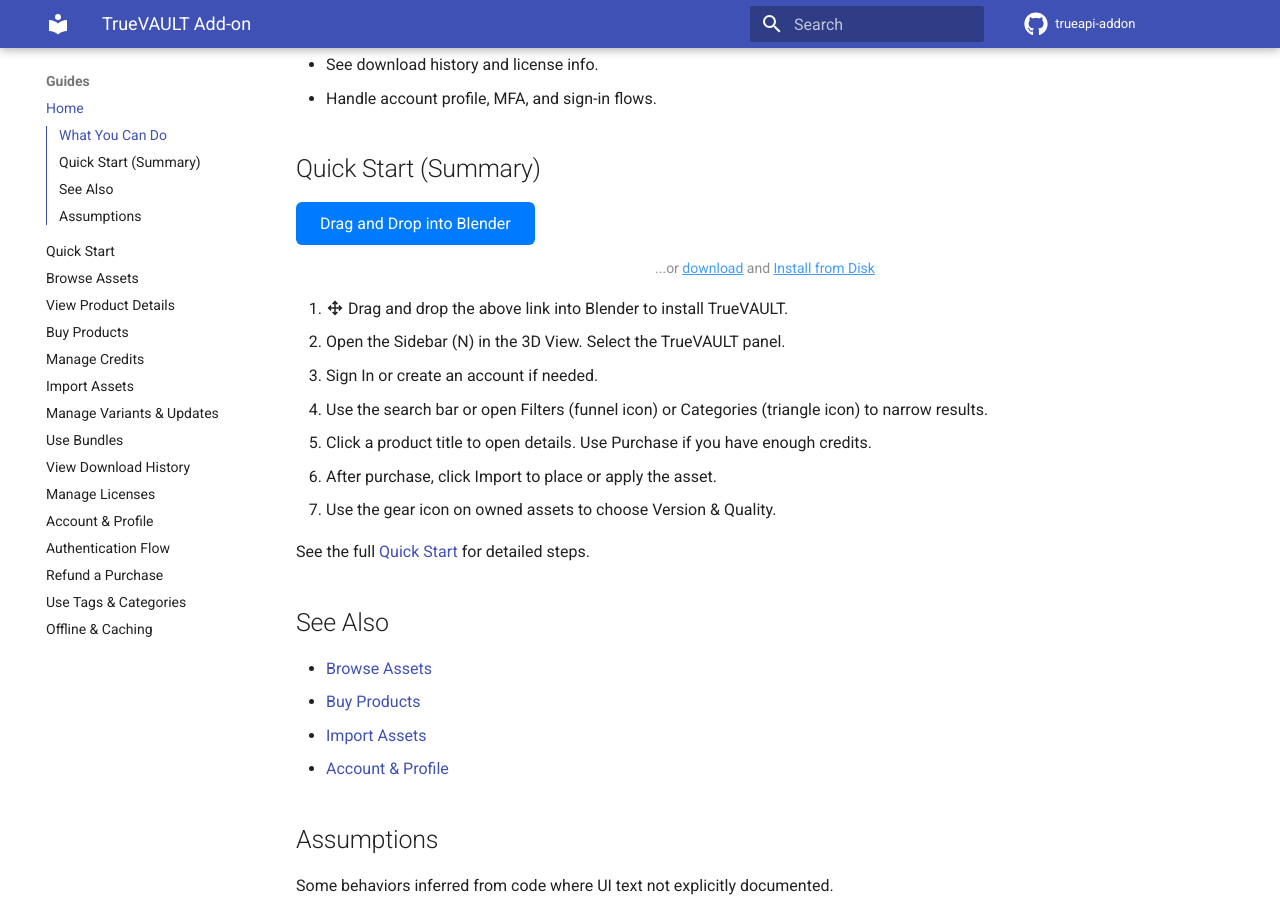
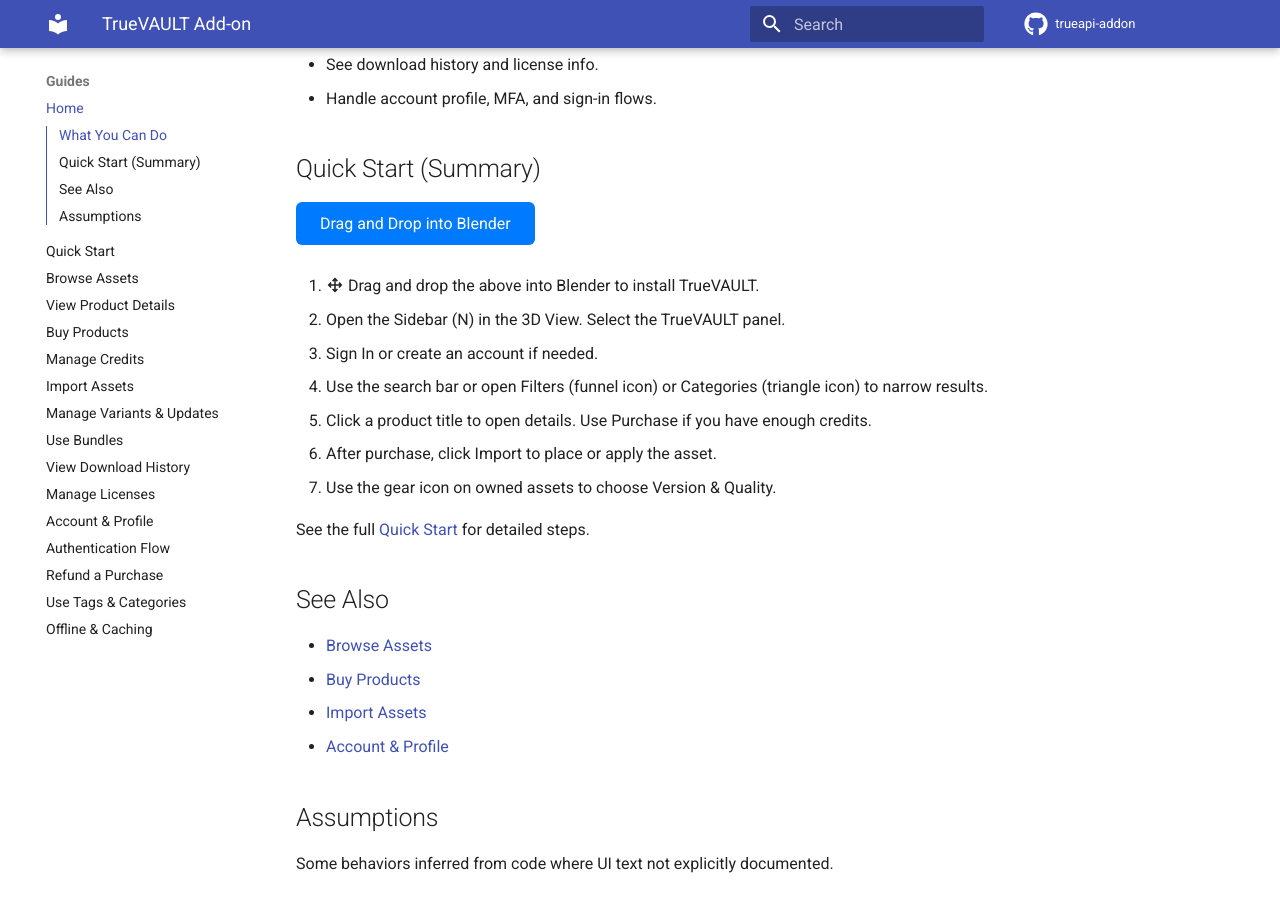
Before and after one commit to True-VFX/TrueVAULT-Documentation, an MkDocs documentation site: the page built from docs/index.md, in a window 1280 px wide and 900 px high, scrolled down 534 px. Built offline with MkDocs 1.6.1 and Material for MkDocs 9.7.7, drawn with Linux system fonts in a browser that asks for light colours; comment, search, counter and statistics services are not loaded; the version menu is left out.

Commit message:
Update installation instructions in index.md for clarity and remove commented-out code

```diff
--- a/docs/index.md
+++ b/docs/index.md
@@ -30,10 +30,10 @@
     <span>Drag and Drop into Blender</span>
     </button>
   </div>
-  <small style="display: block; text-align: center; color: #666; font-size: 14px;">
+  <!-- <small style="display: block; text-align: center; color: #666; font-size: 14px;">
     ...or <a href="https://antnxpyjvpvklwhdwhmq.supabase.co/true_vault.zip?repository=%2Ffunctions%2Fv1%2Fget-repo&blender_version_min=4.5.0" download="truevault-addon-latest.zip" style="color: #007bff; text-decoration: underline;">download</a>
     and <a href="https://docs.blender.org/manual/en/dev/editors/preferences/extensions.html#install" target="_blank" style="color: #007bff; text-decoration: underline;">Install from Disk</a>
-  </small>
+  </small> -->
 </div>
 
 <script>
@@ -64,7 +64,7 @@
 });
 </script>
 
-1. :material-arrow-all: Drag and drop the above link into Blender to install TrueVAULT.
+1. :material-arrow-all: Drag and drop the above into Blender to install TrueVAULT.
 2. Open the Sidebar (N) in the 3D View. Select the TrueVAULT panel.
 3. Sign In or create an account if needed.
 4. Use the search bar or open Filters (funnel icon) or Categories (triangle icon) to narrow results.
```
